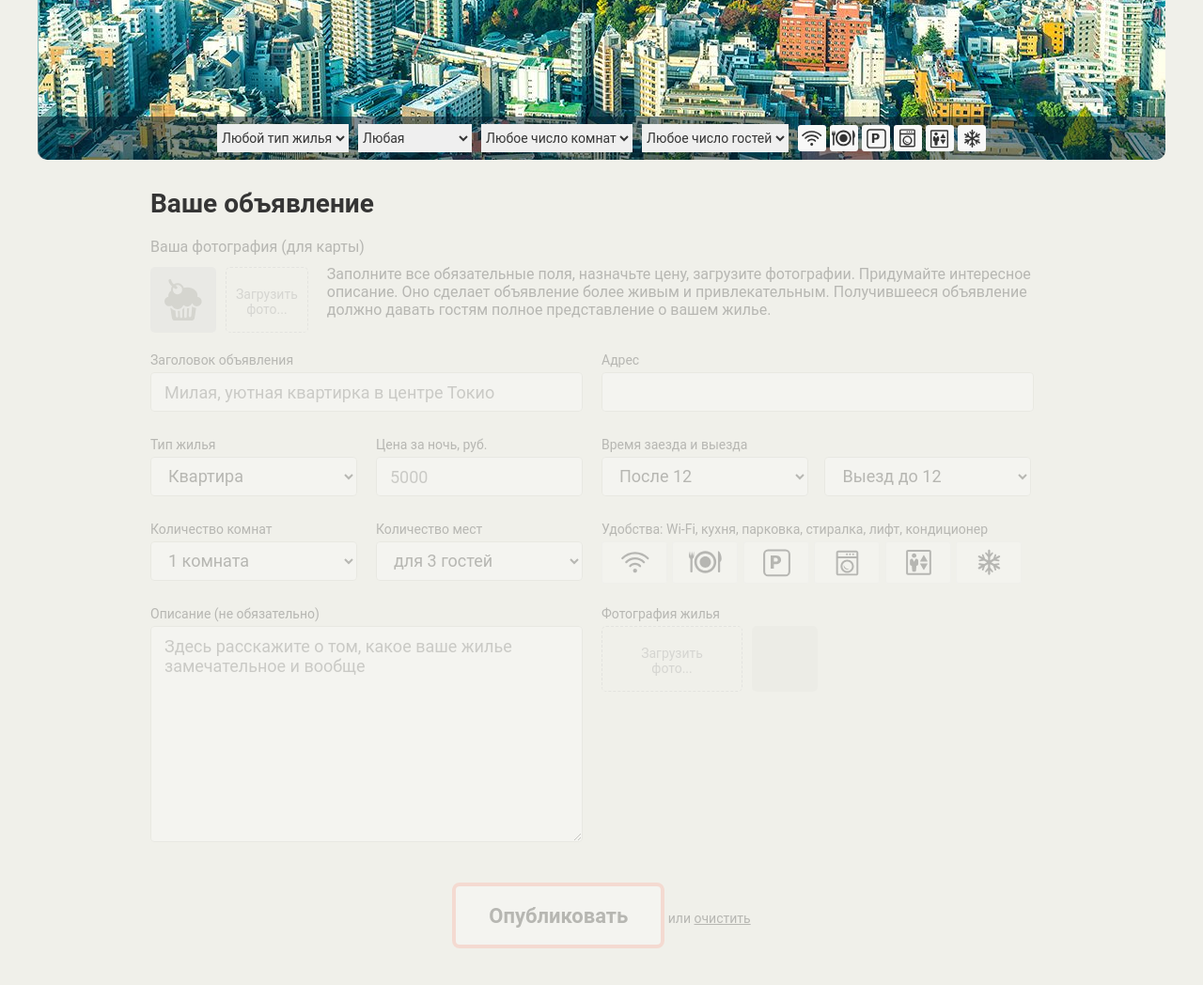
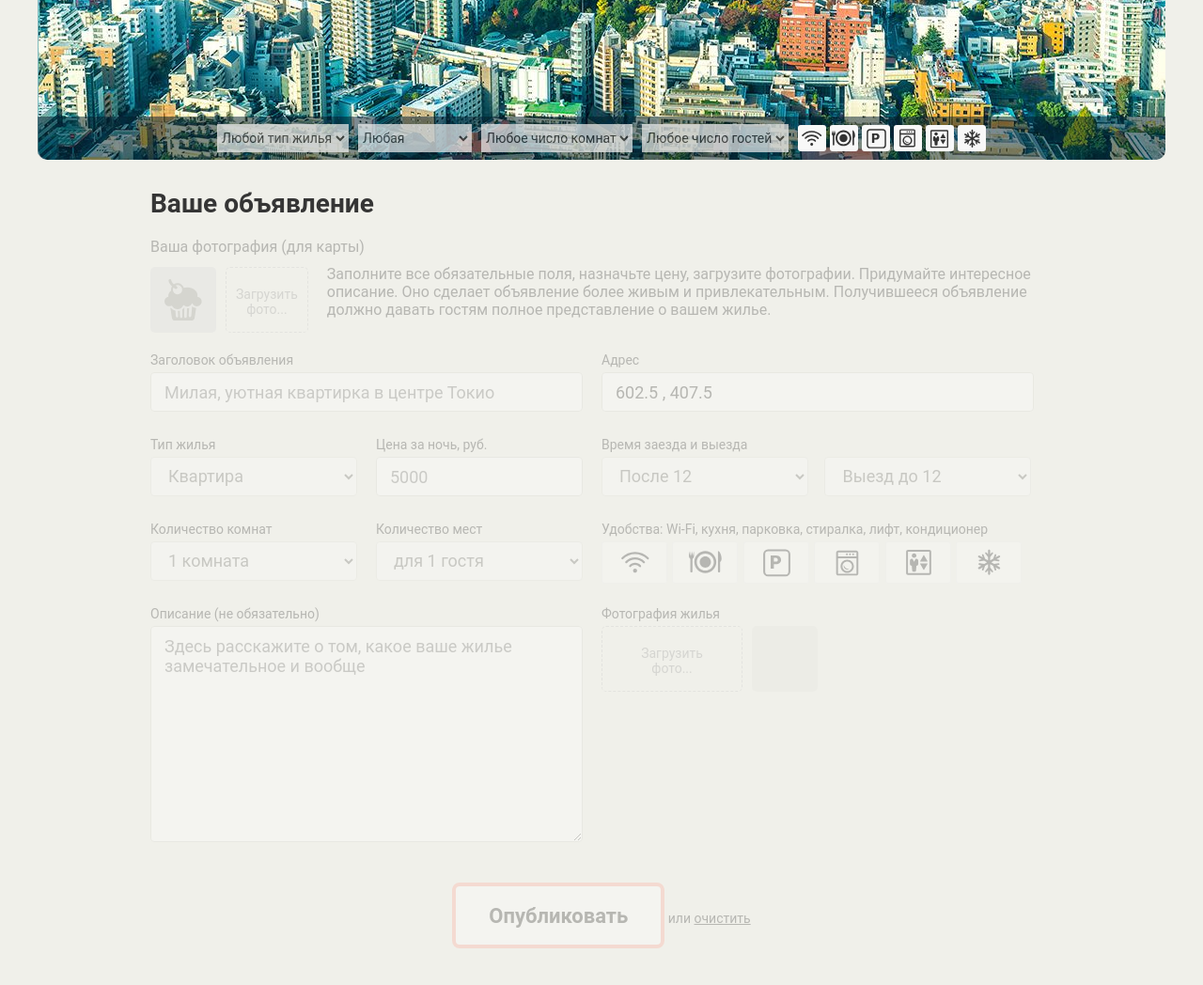
Before and after one commit to K-Katerina/1052393-keksobooking-20, a website: page index.html in a window 1280 px wide. Shown: the part 580-1628 px from the top of the page at 94% size. Drawn offline with Linux system fonts and the light colour scheme; files whose address does not match are found by name.

Commit message:
Добавлена валидация на селекторы и активация форм ввода

```diff
--- a/index.html
+++ b/index.html
@@ -16,7 +16,7 @@
     </div>
 
     <!-- Карта объявлений -->
-    <section class="map">
+    <section class="map map—faded">
 
       <!-- Метки объявлений -->
       <div class="map__pins">
@@ -143,7 +143,7 @@
         </fieldset>
         <fieldset class="ad-form__element">
           <label class="ad-form__label" for="capacity">Количество мест</label>
-          <select id="capacity" name="capacity">
+          <select id="capacity" name="capacity" required>
             <option value="3" selected>для 3 гостей</option>
             <option value="2">для 2 гостей</option>
             <option value="1">для 1 гостя</option>
--- a/js/main.js
+++ b/js/main.js
@@ -9,6 +9,9 @@ var BLOCK_HEIGHT = 500;
 var NUMBER_OF_PINS = 8;
 var PIN_WIDTH = 50;
 var PIN_HEIGHT = 70;
+var MAIN_PIN_WIDTH = 65;
+var MAIN_PIN_HEIGHT = 65;
+var MAIN_ARROW_HEIGHT = 18;
 
 var getRandomNumberOfRange = function (a, b) {
   return Math.round(a + Math.random() * (b - a));
@@ -53,6 +56,21 @@ var getRandomArray = function (array) {
   return shuffle(array).slice(0, getRandomNumberOfRange(0, array.length));
 };
 
+var randomNumber = getRandomNumberOfRange(1, NUMBER_OF_PINS);
+
+var getWordForm = function (n, array) {
+  var modN = n % 10;
+  if (n > 10 && n < 21) {
+    return n + ' ' + array[2];
+  } else if (modN > 1 && modN < 5) {
+    return n + ' ' + array[1];
+  } else if (modN === 1) {
+    return n + ' ' + array[0];
+  } else {
+    return n + ' ' + array[2];
+  }
+};
+
 var createAdvertisement = function (i) {
   var location = {
     x: getRandomNumberOfRange(getBlockCoordinateX(), getBlockCoordinateX() + getBlockWidth()),
@@ -60,7 +78,7 @@ var createAdvertisement = function (i) {
   };
   return {
     author: {
-      avatar: getAvatar(i)
+      avatar: getAvatar((i + randomNumber) % NUMBER_OF_PINS)
     },
     offer: {
       title: 'Объявление №' + (i + 1),
@@ -139,7 +157,7 @@ var renderCard = function (cardItem) {
   card.querySelector('.popup__text--address').textContent = cardItem.offer.address;
   card.querySelector('.popup__text--price').textContent = cardItem.offer.price + '₽/ночь';
   card.querySelector('.popup__type').textContent = translationToRu[cardItem.offer.type];
-  card.querySelector('.popup__text--capacity').textContent = cardItem.offer.rooms + ' комнаты для ' + cardItem.offer.guests + ' гостей';
+  card.querySelector('.popup__text--capacity').textContent = getWordForm(cardItem.offer.rooms, ['комната', 'комнаты', 'комнат']) + ' для ' + getWordForm(cardItem.offer.guests, ['гостя', 'гостей', 'гостей']);
   card.querySelector('.popup__text--time').textContent = 'Заезд после ' + cardItem.offer.checkin + ', выезд до ' + cardItem.offer.checkout;
   card.querySelector('.popup__features').textContent = getFeaturesToString(cardItem.offer.features);
   card.querySelector('.popup__description').textContent = cardItem.offer.description;
@@ -151,3 +169,123 @@ var renderCard = function (cardItem) {
 
 var cardItem = advertisementList[0];
 document.querySelector('.map').insertBefore(renderCard(cardItem), document.querySelector('.map__filters-container'));
+
+//  [Дез]активация форм ввода
+
+var setDisabledForAll = function (array, disabled) {
+  for (var i = 0; i < array.length; i++) {
+    array[i].disabled = disabled;
+  }
+};
+
+var setActivityStatusAdForm = function (active) {
+  var adForm = document.querySelector('.ad-form');
+  adForm.classList.add('ad-form--disabled');
+  if (active) {
+    adForm.classList.remove('ad-form--disabled');
+  }
+  var childrenAdForm = adForm.children;
+  setDisabledForAll(childrenAdForm, !active);
+};
+
+var setActivityStatusAdMapFiltres = function (active) {
+  var childrenMapFiltres = document.querySelector('.map__filters').children;
+  setDisabledForAll(childrenMapFiltres, !active);
+};
+
+var setActivityStatus = function (active) {
+  setActivityStatusAdForm(active);
+  setActivityStatusAdMapFiltres(active);
+};
+
+var setAddress = function (coordinateX, coordinateY) {
+  var address = document.querySelector('#address');
+  address.value = coordinateX + ' , ' + coordinateY;
+};
+
+setActivityStatus(false);
+
+var mapPin = document.querySelector('.map__pin--main');
+setAddress(mapPin.offsetLeft + MAIN_PIN_WIDTH / 2, mapPin.offsetTop + MAIN_PIN_HEIGHT / 2);
+
+mapPin.addEventListener('mousedown', function (evt) {
+  if (evt.button === 0) {
+    setActivityStatus(true);
+    setAddress(mapPin.offsetLeft + MAIN_PIN_WIDTH / 2, mapPin.offsetTop + MAIN_PIN_HEIGHT + MAIN_ARROW_HEIGHT);
+  }
+});
+
+mapPin.addEventListener('keydown', function (evt) {
+  if (evt.key === 'Enter') {
+    setActivityStatus(true);
+    setAddress(mapPin.offsetLeft + MAIN_PIN_WIDTH / 2, mapPin.offsetTop + MAIN_PIN_HEIGHT + MAIN_ARROW_HEIGHT);
+  }
+});
+
+// Обработка селекторов для квартир и гостей
+
+var dictionaryCapacities = [
+  {
+    id: 1,
+    text: 'для 1 гостя'
+  },
+  {
+    id: 2,
+    text: 'для 2 гостей'
+  },
+  {
+    id: 3,
+    text: 'для 3 гостей'
+  },
+  {
+    id: 0,
+    text: 'не для гостей'
+  }
+];
+
+var mapRooms = {
+  1: [dictionaryCapacities[0]],
+  2: [dictionaryCapacities[1], dictionaryCapacities[0]],
+  3: [dictionaryCapacities[2], dictionaryCapacities[1], dictionaryCapacities[0]],
+  100: [dictionaryCapacities[3]]
+};
+
+var roomSelect = document.querySelector('#room_number');
+var capacitySelect = document.querySelector('#capacity');
+
+
+var changeHandler = function (evt) {
+  fillCapasity(evt.target.value);
+  capacitySelect.value = null;
+};
+
+var fillRoomsAndCapacities = function () {
+  var optionForRoomSelect = '';
+  for (var room in mapRooms) {
+    if (mapRooms.hasOwnProperty(room)) {
+      optionForRoomSelect += '<option value="' + room + '">' + getWordForm(room, ['комната', 'комнаты', 'комнат']) + '</option>';
+    }
+  }
+  roomSelect.innerHTML = optionForRoomSelect;
+  roomSelect.addEventListener('change', changeHandler);
+};
+
+var fillCapasity = function (room) {
+  var capacities = mapRooms[room];
+  var optionForCapacitySelect = '';
+  for (var i = 0; i < capacities.length; i++) {
+    optionForCapacitySelect += '<option value="' + capacities[i].id + '">' + capacities[i].text + '</option>';
+  }
+  capacitySelect.innerHTML = optionForCapacitySelect;
+};
+
+fillRoomsAndCapacities();
+fillCapasity(document.querySelector('#room_number option').value);
+
+capacitySelect.addEventListener('invalid', function () {
+  if (capacitySelect.validity.valueMissing) {
+    capacitySelect.setCustomValidity('Обязательное поле');
+  } else {
+    capacitySelect.setCustomValidity('');
+  }
+});
```
